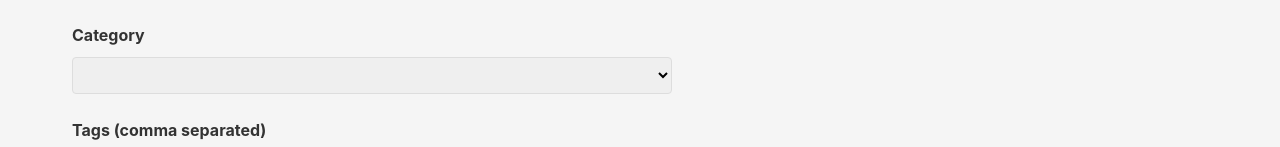
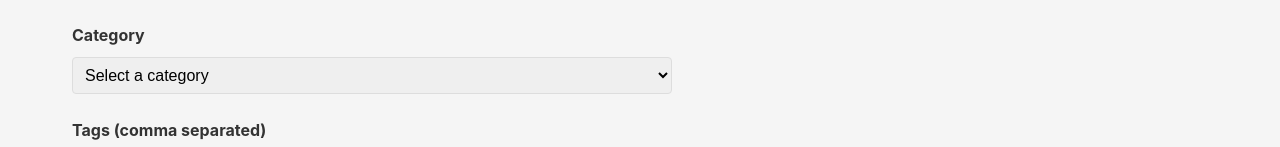
Before and after one commit to SharadJ19/blog-cms, an Angular app: page /posts/new in a window 1280 px wide. Shown: the part 584-731 px from the top of the page. Built offline with nearby package versions, Linux system fonts and the light colour scheme; data requests are answered from the project's data file; a web font is replaced by a local one.

Commit message:
refactor(post-form): migrate id handling and form logic to string-based ids

```diff
--- a/src/app/pages/post-form/post-form.ts
+++ b/src/app/pages/post-form/post-form.ts
@@ -16,11 +16,12 @@ import { NgFor } from '@angular/common';
 
 
 export class PostForm implements OnInit {
+
   post: Omit<Post, 'id'> = {
     title: '',
     content: '',
     author: '',
-    categoryId: 0,
+    categoryId: '',
     tags: [],
     date: new Date().toISOString().split('T')[0],
     thumbnail: '',
@@ -29,7 +30,7 @@ export class PostForm implements OnInit {
   categories: Category[] = [];
   tagsInput = '';
   isEdit = false;
-  postId?: number;
+  postId?: string;
 
   constructor(
     private apiService: ApiService,
@@ -37,24 +38,28 @@ export class PostForm implements OnInit {
     private router: Router
   ) {}
 
+
   ngOnInit() {
     this.loadCategories();
 
     this.route.params.subscribe((params) => {
       if (params['id']) {
         this.isEdit = true;
-        this.postId = +params['id'];
+        this.postId = params['id'] as string;
         this.loadPost(this.postId);
       }
     });
   }
 
-  loadPost(id: number) {
+
+  loadPost(id: string) {
     this.apiService.getPost(id).subscribe((post) => {
-      this.post = post;
+      const {id: _id,...rest } = post;
+      this.post = {...rest};
       this.tagsInput = post.tags.join(', ');
     });
   }
+
 
   loadCategories() {
     this.apiService.getCategories().subscribe((categories) => {
@@ -62,8 +67,9 @@ export class PostForm implements OnInit {
     });
   }
 
+
   onSubmit() {
-    const postData = {
+    const postData:Omit<Post,'id'> = {
       ...this.post,
       tags: this.tagsInput
         .split(',')
@@ -83,7 +89,9 @@ export class PostForm implements OnInit {
     }
   }
 
+
   goBack() {
     this.router.navigate(['/posts']);
   }
+
 }
```
